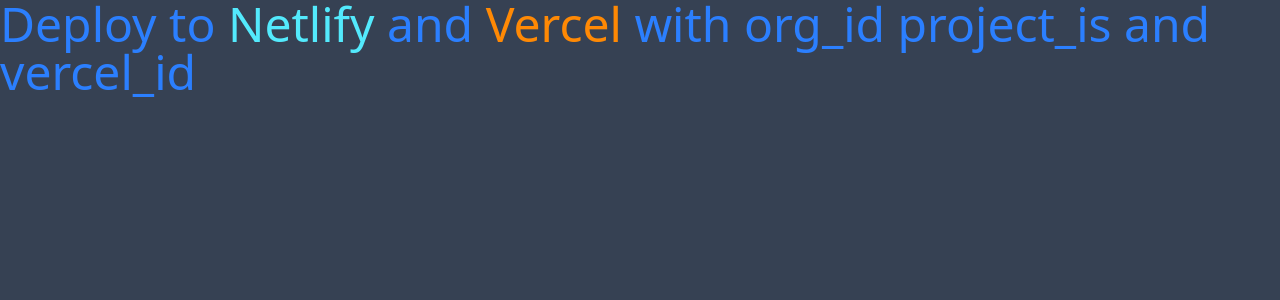
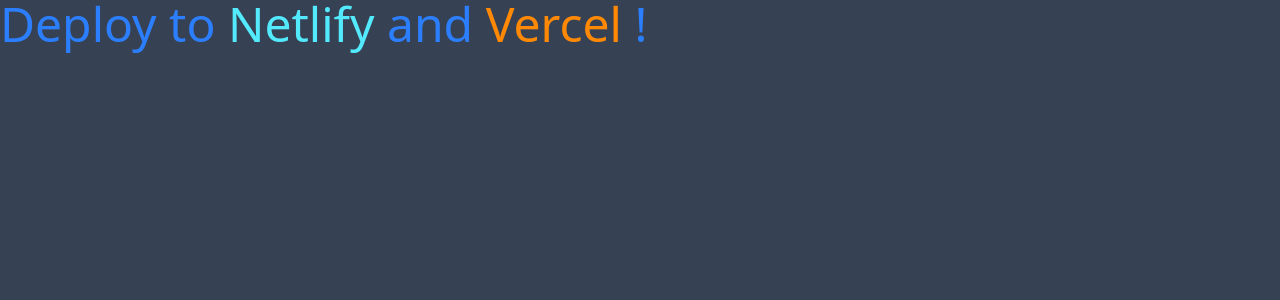
Before and after one commit to KirillStetsenko/on-track, a Vue app: page / in a window 1280 px wide. Shown: the top 300 px of the page. Built offline with nearby package versions, Linux system fonts and the light colour scheme.

Commit message:
deploy to netlify and vercel

```diff
--- a/src/App.vue
+++ b/src/App.vue
@@ -4,8 +4,7 @@
   <div class="bg-gray-700 h-screen">
     <h1 class="text-5xl text-blue-500">
       Deploy to <span class="text-cyan-300">Netlify</span> and
-      <span class="text-orange-400"> Vercel </span> with org_id project_is and
-      vercel_id
+      <span class="text-orange-400"> Vercel </span>!
     </h1>
   </div>
 </template>
```
